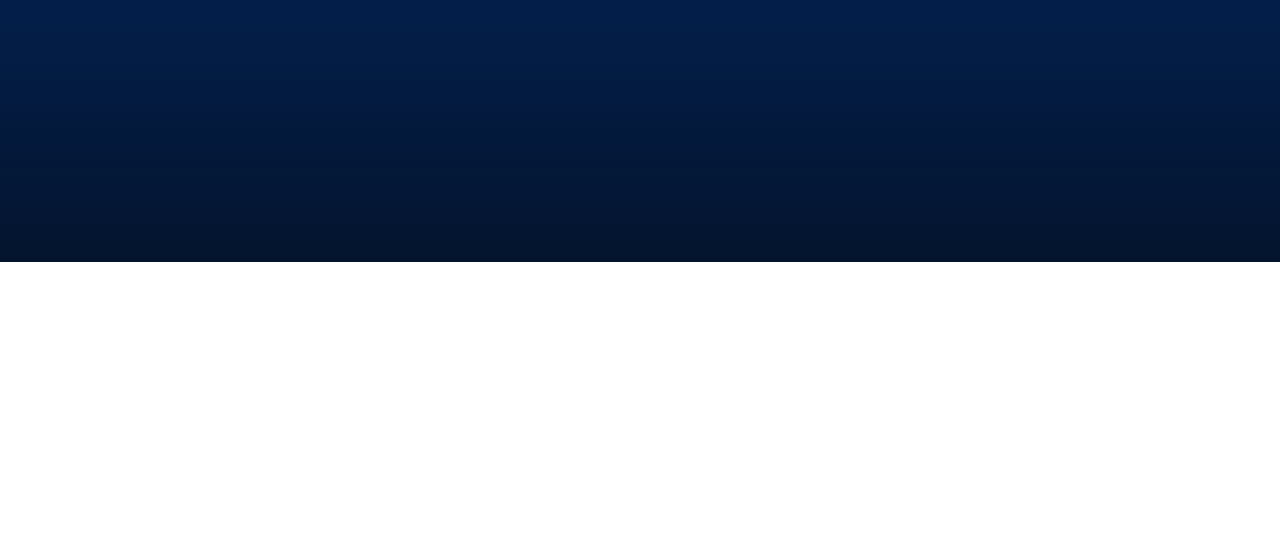
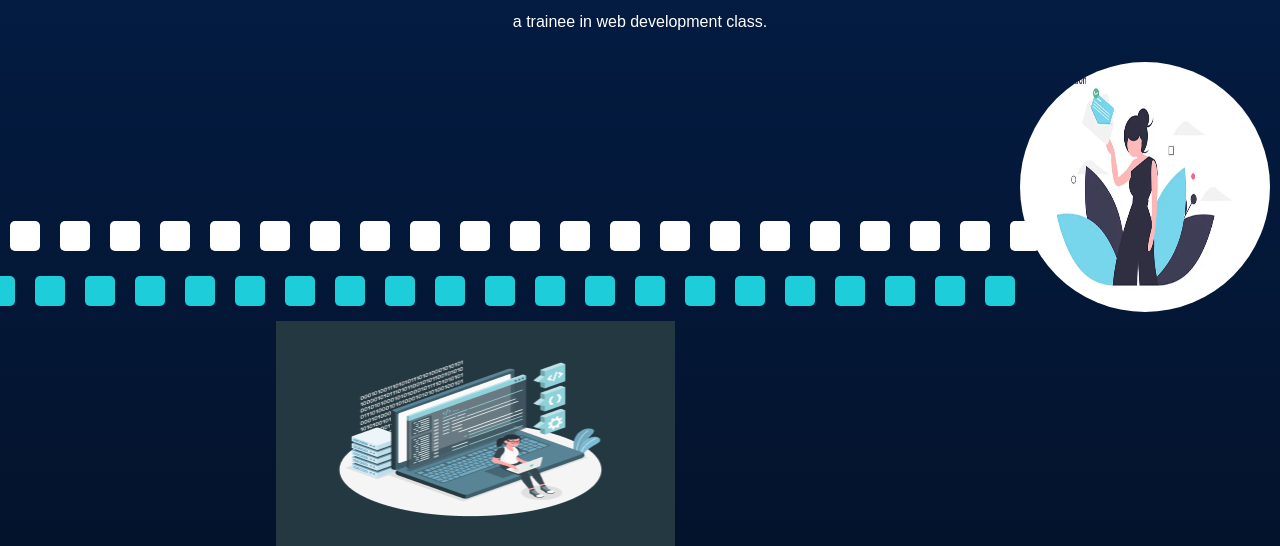
Before and after one commit to S-BLH/Personal-Portfolio, a plain HTML site: page index.html in a window 1280 px wide. Shown: the part 538-1084 px from the top of the page. Before the commit the page ends 800 px from the top, so only its background shows below. Drawn offline with Linux system fonts and the light colour scheme.

Commit message:
added new pics

```diff
--- a/index.html
+++ b/index.html
@@ -1,13 +1,11 @@
 <!DOCTYPE html>
 <html lang="en">
-
 <head>
   <meta charset="UTF-8" />
   <meta name="viewport" content="width=device-width, initial-scale=1.0" />
   <title>Portfolio</title>
   <link rel="stylesheet" href="style.css" />
 </head>
-
 <body>
   <header>
     <h1 class="portfolio-text">Port<span class="highlight">folio</span></h1>
@@ -18,7 +16,6 @@
         <li><a href="#skills" class="menu-item">Skills</a></li>
         <li><a href="#languages" class="menu-item">Languages</a></li>
         <li><a href="#contact" class="menu-item">Contact</a></li>
-        <li class="dots-container"><span class="dots"></span></li>
       </ul>
     </nav>
   </header>
@@ -40,8 +37,60 @@
     <div id="contact-content"></div>
   </section>
   <script src="script.js"></script>
-  <p class="portfolio-heading-text"><span style="font-size: 50px;">Hi,</span></p>
+  <p class="portfolio-heading-text"><span class="word" style="font-size: 50px;">Hi,</span></p>
   <p class="portfolio-heading-text">I am Sumita Balouch;</p>
   <p class="portfolio-heading-text"> a trainee in web development class.</p>
+  <img  src="eaf940aa97803d14cb08badbf748069a.png" alt="Image" class="surfer-image">
+  <div class="dots-container">
+    <div class="white-line">
+      <span class="dot white"></span>
+      <span class="dot white"></span>
+      <span class="dot white"></span>
+      <span class="dot white"></span>
+      <span class="dot white"></span>
+      <span class="dot white"></span>
+      <span class="dot white"></span>
+      <span class="dot white"></span>
+      <span class="dot white"></span>
+      <span class="dot white"></span>
+      <span class="dot white"></span>
+      <span class="dot white"></span>
+      <span class="dot white"></span>
+      <span class="dot white"></span>
+      <span class="dot white"></span>
+      <span class="dot white"></span>
+      <span class="dot white"></span>
+      <span class="dot white"></span>
+      <span class="dot white"></span>
+      <span class="dot white"></span>
+      <span class="dot white"></span>
+      <span class="dot white"></span>
+      <span class="dot white"></span>
+    </div>
+    <div class="blue-line">
+      <span class="dot blue"></span>
+      <span class="dot blue"></span>
+      <span class="dot blue"></span>
+      <span class="dot blue"></span>
+      <span class="dot blue"></span>
+      <span class="dot blue"></span>
+      <span class="dot blue"></span>
+      <span class="dot blue"></span>
+      <span class="dot blue"></span>
+      <span class="dot blue"></span>
+      <span class="dot blue"></span>
+      <span class="dot blue"></span>
+      <span class="dot blue"></span>
+      <span class="dot blue"></span>
+      <span class="dot blue"></span>
+      <span class="dot blue"></span>
+      <span class="dot blue"></span>
+      <span class="dot blue"></span>
+      <span class="dot blue"></span>
+      <span class="dot blue"></span>
+      <span class="dot blue"></span>
+      <span class="dot blue"></span>
+  </div>
+  <img src="Screenshot 2024-07-16 163209.png" alt="New Image" class="new-image">
 </body>
 </html>
--- a/style.css
+++ b/style.css
@@ -62,19 +62,6 @@ nav {
   color: #fff;
 }
 
-.buttons {
-  margin-left: auto;
-}
-
-.buttons button {
-  background-color: #4785b7;
-  color: #fff;
-  border: none;
-  padding: 10px 20px;
-  margin-left: 10px;
-  cursor: pointer;
-}
-
 section {
   padding: 0px;
   margin-right: 10px;
@@ -96,50 +83,66 @@ section {
 }
 
 .image {
-  width: 300px;
-  height: 300px;
+  width: 350px;
+  height: 350px;
   border-radius: 50%;
   overflow: hidden;
   margin: 0 auto;
   display: flex;
   justify-content: center;
   align-items: center;
-  max-width: 100%;
-  height: auto;
+  max-width: 70%;
 }
 
 .image img {
   width: 100%;
   height: 100%;
   object-fit: cover;
-  position: center;
+  object-position: center;
 }
+
+
+.word {
+  margin-right: 210px;
+
+}
+
+.surfer-image {
+  position: absolute;
+  top: 600px;
+  right: 10px;
+  width: 250px;
+  height: 250px;
+  border-radius: 50%;
+}
+
 .dots-container {
   display: flex;
-  justify-content: center;
+  flex-direction: column;
   align-items: center;
+  width: 250px;
+  margin-left: 350px;
+  margin-top: 180px;
 }
 
-.dots {
-  display: inline-flex;
-  align-items: center;
+.white-line,
+.blue-line {
+  display: flex;
+  justify-content: center;
+  margin-bottom: 5px;
 }
 
-.dots::before,
-.dots::after {
-  content: '';
-  display: inline-block;
-  width: 4px;
-  height: 4px;
-  background-color: #fff;
-  border-radius: 50%;
-  margin: 0 2px;
+.dot {
+  width: 30px;
+  height: 30px;
+  border-radius: 5px;
+  margin: 10px;
 }
 
-.dots::before {
-  margin-right: 6px;
+.white {
+  background-color: white;
 }
 
-.dots::after {
-  margin-left: 6px;
+.blue {
+  background-color: rgb(30, 205, 218);
 }
```
Also changed, not shown: Screenshot 2024-07-16 163209.png (added).
